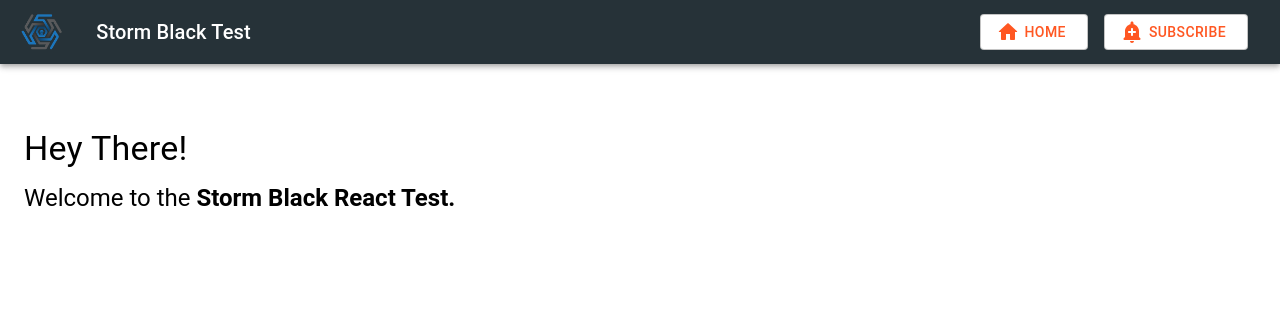
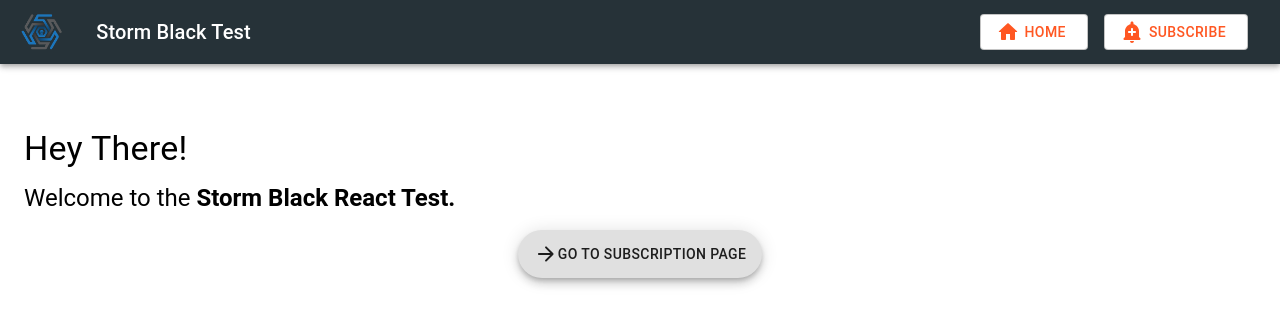
Before and after one commit to YuvalBB/storm-black-test, a React (Create React App) app: page / in a window 1280 px wide. Shown: the top 326 px of the page. Built offline with nearby package versions, Linux system fonts and the light colour scheme.

Commit message:
add actionButton to subscription page

```diff
--- a/src/components/screens/Home/Home.tsx
+++ b/src/components/screens/Home/Home.tsx
@@ -1,8 +1,30 @@
 import React, {useEffect} from 'react';
+import Fab from '@material-ui/core/Fab';
 import Typography from '@material-ui/core/Typography';
 import Container from '@material-ui/core/Container';
+import makeStyles from '@material-ui/core/styles/makeStyles';
+import ArrowForwardRoundedIcon from '@material-ui/icons/ArrowForwardRounded';
+import {NavLink} from 'react-router-dom';
+
+const useStyles = makeStyles(theme => ({
+    fab: {
+        margin: theme.spacing(1),
+    },
+    extendedIcon: {
+        marginRight: theme.spacing(1),
+    },
+    navLink: {
+        display: 'flex',
+        justifyContent: 'center',
+        color: 'inherit',
+        textDecoration: 'none'
+    },
+}));
+
 
 export default function Home() {
+    const classes = useStyles();
+
     useEffect(() => {
         document.title = 'Home';
     }, []);
@@ -14,6 +36,12 @@ export default function Home() {
             <Typography variant="h5" gutterBottom>
                 Welcome to the <strong>Storm Black React Test.</strong>
             </Typography>
+            <NavLink to='/subscribe' className={classes.navLink}>
+                <Fab variant="extended" aria-label="delete" className={classes.fab}>
+                    <ArrowForwardRoundedIcon/>
+                    <span>Go to subscription page</span>
+                </Fab>
+            </NavLink>
         </Container>
     );
 }
```
